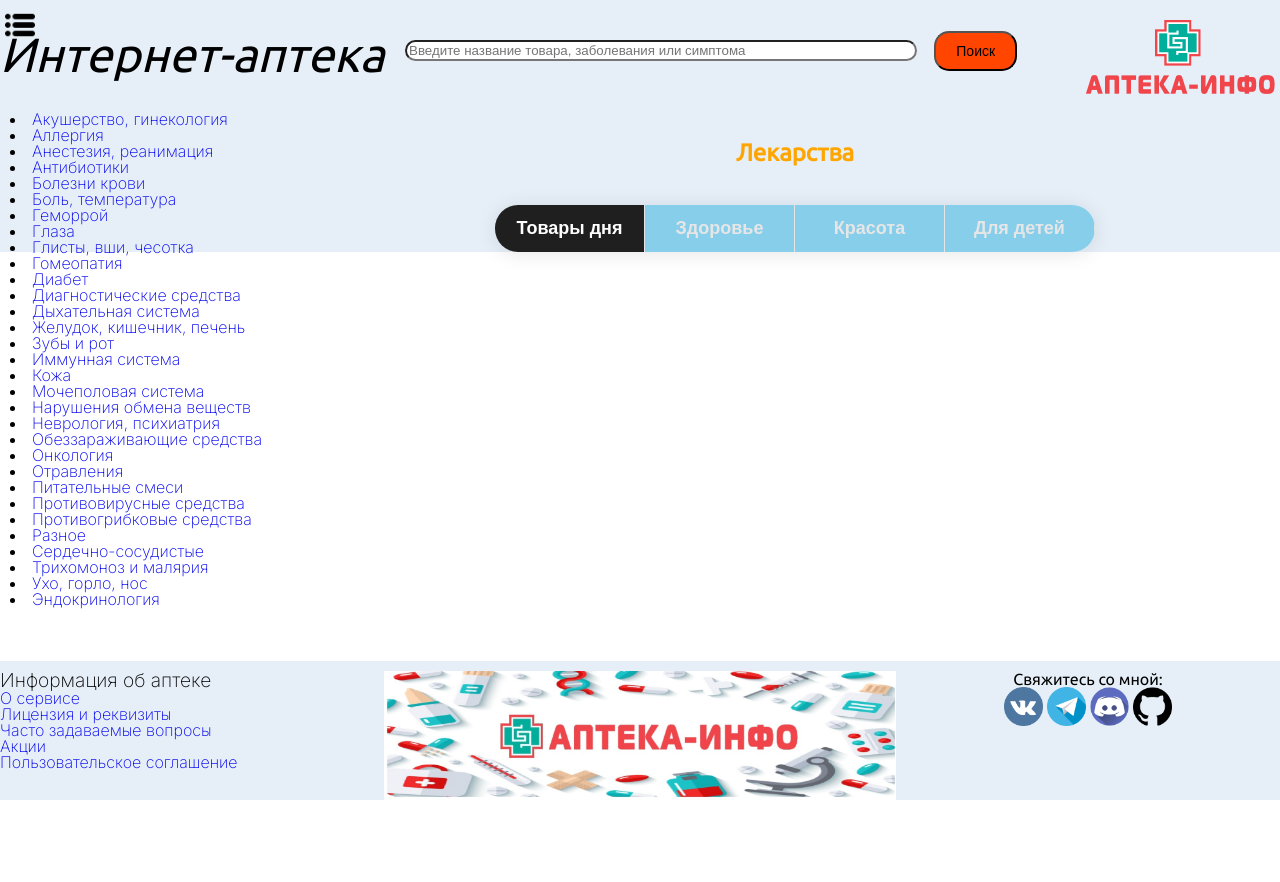
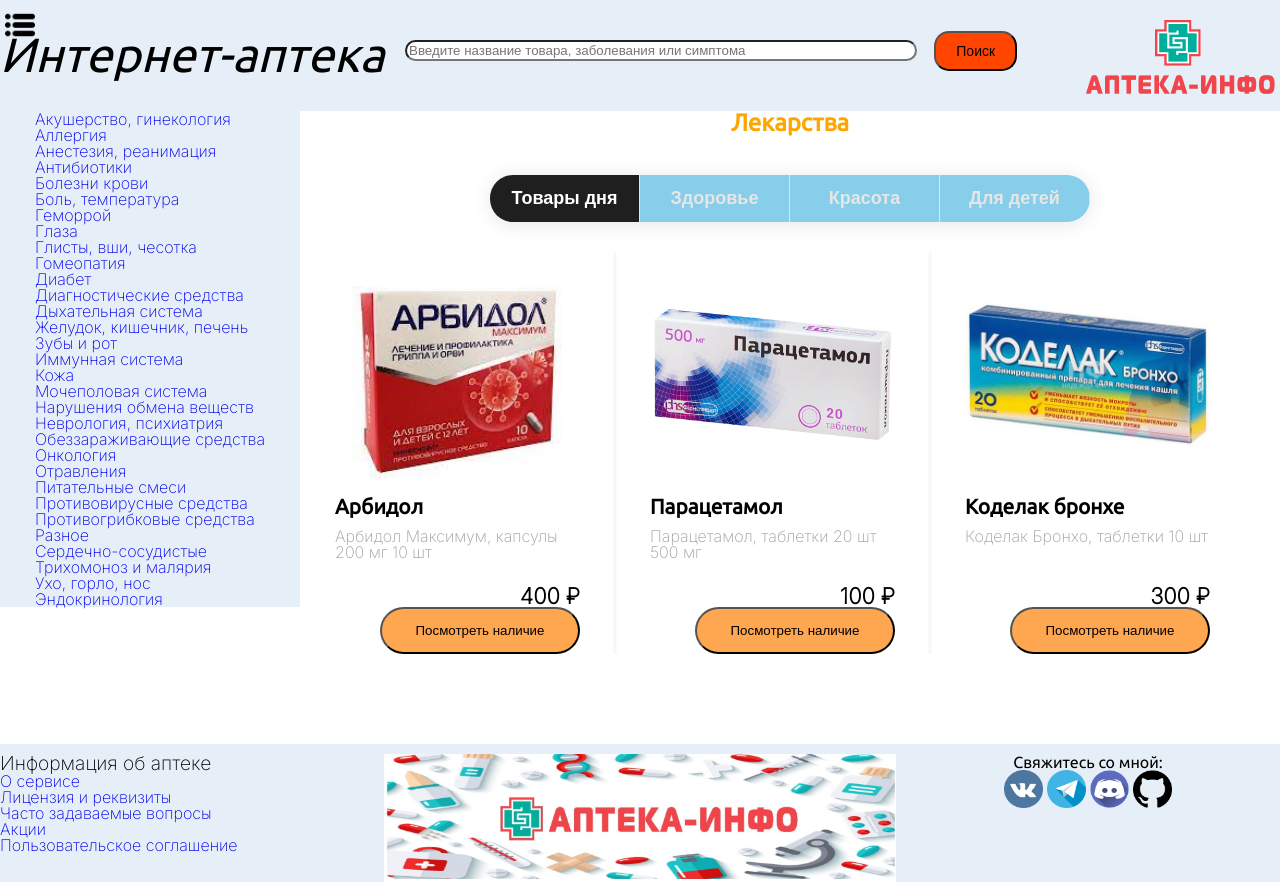
Before and after one commit to EgorSelivanov/WebCourse-Pharmacy, a plain HTML site: page client/index.html in a window 1280 px wide. Before the commit the page ends 800 px from the top, so only its background shows below. Drawn offline with nearby package versions, Linux system fonts and the light colour scheme.

Commit message:
Add category and products item

```diff
--- a/client/index.html
+++ b/client/index.html
@@ -10,7 +10,7 @@
 </head>
 <body>
 	<div class="wrapp">
-<header>
+<header class="main__header">
 	<div class="container">
 		<h1>Интернет-аптека</h1>
 
@@ -169,12 +169,69 @@
 						</ul>
 					</nav>
 				</header>
+
+				<div class="catalog">
+					<div class="catalog-item">
+						<div class="product">
+							<img src="images/catalog/arbidol.jpg" alt="" class="product__img">
+							<div class="product__content">
+								<h3 class="product__title">Арбидол</h3>
+								<p class="product__description">Арбидол Максимум, капсулы 200 мг 10 шт</p>
+							</div>
+							<footer class="product__footer">
+								<div class="product__bottom">
+									<div class="product__price">
+										<span class="product__price-value">400</span>
+										<span class="product__currency">&#8381;</span>
+										<button class="btn product__btn" type="button">Посмотреть наличие</button>
+									</div>
+								</div>
+							</footer>
+						</div>
+					</div>
+					<div class="catalog-item">
+						<div class="product">
+							<img src="images/catalog/paracetamol.png" alt="" class="product__img">
+							<div class="product__content">
+								<h3 class="product__title">Парацетамол</h3>
+								<p class="product__description">Парацетамол, таблетки 20 шт 500 мг</p>
+							</div>
+							<footer class="product__footer">
+								<div class="product__bottom">
+									<div class="product__price">
+										<span class="product__price-value">100</span>
+										<span class="product__currency">&#8381;</span>
+										<button class="btn product__btn" type="button">Посмотреть наличие</button>
+									</div>
+								</div>
+							</footer>
+						</div>
+					</div>
+					<div class="catalog-item">
+						<div class="product">
+							<img src="images/catalog/kodelak.jpg" alt="" class="product__img">
+							<div class="product__content">
+								<h3 class="product__title">Коделак бронхе</h3>
+								<p class="product__description">Коделак Бронхо, таблетки 10 шт</p>
+							</div>
+							<footer class="product__footer">
+								<div class="product__bottom">
+									<div class="product__price">
+										<span class="product__price-value">300</span>
+										<span class="product__currency">&#8381;</span>
+										<button class="btn product__btn" type="button">Посмотреть наличие</button>
+									</div>
+								</div>
+							</footer>
+						</div>
+					</div>
+				</div>
 			</div>
 		</section>
 
 	</div>
 </main>
-<footer>
+<footer class="main__footer">
 	<div class="container">
 		<div class="about-pharmacy">
 			<h5>Информация об аптеке</h5>
--- a/client/stylesheets/style.css
+++ b/client/stylesheets/style.css
@@ -8,6 +8,7 @@
 	min-height: 100%;
 	display: flex;
 	flex-direction: column;
+	background: white;
 }
 h1, h2, h3, h4 {
 	font-family: 'Ubuntu', sans-serif;
@@ -16,7 +17,7 @@
 	max-width: 1300px;
 	margin: auto;
 }
-header {
+.main__header {
 	padding-top: 30px;
 	background: #E6EFF8;
 	overflow: none;
@@ -62,10 +63,10 @@
 main .container .header-nav{
 	float: left;
 	width: 300px;
-	margin-left: 10px;
+	margin-left: 0px;
 }
 
-footer {
+.main__footer{
 	background: #E6EFF8;
 	overflow: auto;
 }
@@ -171,6 +172,9 @@
 	font-weight: 900;
 	color: orange;
 }
+.section__header {
+	margin-bottom: 30px;
+}
 .catalog-nav {
 	display: flex;
 	justify-content: center;
@@ -207,3 +211,86 @@
 	background: #ffa650;
 	color: white;
 }
+
+/* catalog start*/
+.catalog {
+	display: flex;
+	flex-wrap: wrap;
+	margin: 0 -35px;
+}
+
+.catalog-item {
+	width: calc(100% / 4);
+	margin-bottom: 90px;
+	padding: 0 35px;
+	position: relative;
+}
+.catalog-item:before {
+	content: '';
+	background: #f7f7f7;
+	position: absolute;
+	left: 0;
+	top: 0;
+	width: 3px;
+	height: 100%;
+	transform: translateX(-50%);
+}
+.catalog-item:nth-of-type(3n + 1)::before {
+	content: none;
+}
+/* catalog end */
+
+/* product start */
+.product {
+	display: flex;
+	flex-direction: column;
+	height: 100%;
+}
+.product__img {
+	display: block;
+	margin: 0 auto 15 px;
+	max-width: 100%;
+	height: auto;
+}
+.product__title {
+	margin: 0 0 10px;
+	font-weight: 900;
+	font-size: 22px;
+}
+.product__description {
+	margin: 0;
+	color: #9f9f9f;
+}
+.product__content {
+	margin-bottom: 25px;
+	flex-grow: 1;
+}
+.product__price {
+	font-size: 22px;
+	font-weight: 900;
+	text-align: right;
+}
+.product__bottom {
+	display: flex;
+	align-items: center;
+	justify-content: space-between;
+}
+.product__btn {
+	box-shadow: none;
+	background: #ffa650;
+	border-radius: 25px;
+	width: 200px;
+	padding: 14px 20px;
+}
+.product__btn:hover {
+	background: #ff7c21;
+}
+/* product end */
+
+.header-nav {
+	display: flex;
+	justify-content: center;
+	list-style: none;
+	background: #E6EFF8;
+}
+.
```
Also changed, not shown: client/images/catalog/arbidol.jpg (renamed from client/images/arbidol.jpg), client/images/catalog/kodelak.jpg (added), client/images/catalog/paracetamol.png (added).
